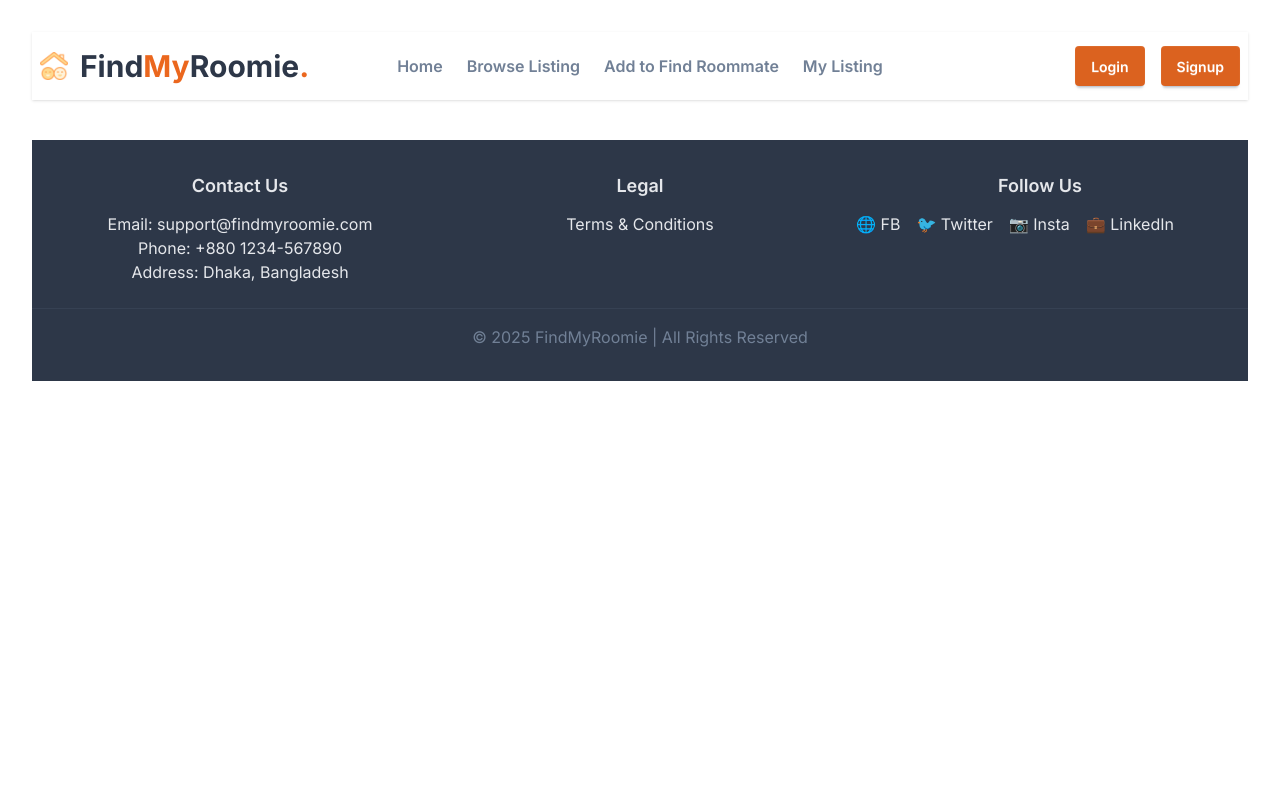
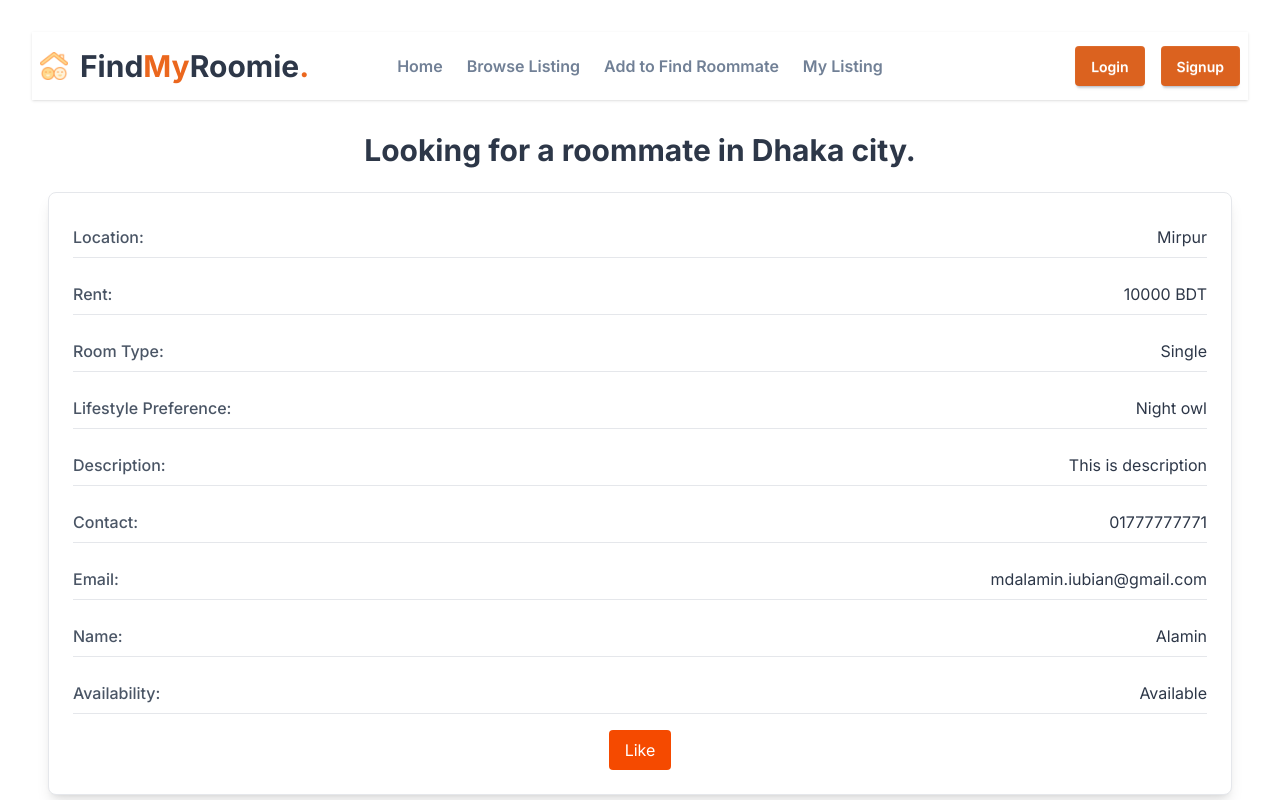
Before and after one commit to MdAlAmin1111/Rommate_Finder_Website_Client, a React (Vite) app: page /listing-details in a window 1280 px wide. Shown: the top 800 px of the page. Built offline with nearby package versions, Linux system fonts and the light colour scheme; no server answers.

Commit message:
added ListingDetails page

```diff
--- a/src/pages/Listings/ListingDetails.jsx
+++ b/src/pages/Listings/ListingDetails.jsx
@@ -1,11 +1,82 @@
 import React from 'react';
 
 const ListingDetails = () => {
+    const listing = {
+        _id: "68b267ee6ddccabf0796dddb",
+        title: "Looking for a roommate in Dhaka city.",
+        location: "Mirpur",
+        rent_amount: "10000",
+        room_type: "Single",
+        life_style_preference: "Night owl",
+        description: "This is description",
+        contact: "01777777771",
+        availability: "Available",
+        email: "mdalamin.iubian@gmail.com",
+        name: "Alamin",
+    };
 
     return (
         <div>
+            <div className="container mx-auto px-4 py-8">
+                <h1 className="text-3xl font-bold text-base-300 text-center mb-6">
+                    {listing.title}
+                </h1>
 
+                <div className="bg-white shadow-lg rounded-lg border border-gray-200 p-6 space-y-4">
+                    <div className="flex justify-between border-b border-gray-200 py-2">
+                        <span className="font-medium text-gray-600">Location:</span>
+                        <span className="text-base-300">{listing.location}</span>
+                    </div>
+
+                    <div className="flex justify-between border-b border-gray-200 py-2">
+                        <span className="font-medium text-gray-600">Rent:</span>
+                        <span className="text-base-300">{listing.rent_amount} BDT</span>
+                    </div>
+
+                    <div className="flex justify-between border-b border-gray-200 py-2">
+                        <span className="font-medium text-gray-600">Room Type:</span>
+                        <span className="text-base-300">{listing.room_type}</span>
+                    </div>
+
+                    <div className="flex justify-between border-b border-gray-200 py-2">
+                        <span className="font-medium text-gray-600">Lifestyle Preference:</span>
+                        <span className="text-base-300">{listing.life_style_preference}</span>
+                    </div>
+
+                    <div className="flex justify-between border-b border-gray-200 py-2">
+                        <span className="font-medium text-gray-600">Description:</span>
+                        <span className="text-base-300">{listing.description}</span>
+                    </div>
+
+                    <div className="flex justify-between border-b border-gray-200 py-2">
+                        <span className="font-medium text-gray-600">Contact:</span>
+                        <span className="text-base-300">{listing.contact}</span>
+                    </div>
+
+                    <div className="flex justify-between border-b border-gray-200 py-2">
+                        <span className="font-medium text-gray-600">Email:</span>
+                        <span className="text-base-300">{listing.email}</span>
+                    </div>
+
+                    <div className="flex justify-between border-b border-gray-200 py-2">
+                        <span className="font-medium text-gray-600">Name:</span>
+                        <span className="text-base-300">{listing.name}</span>
+                    </div>
+
+                    <div className="flex justify-between border-b border-gray-200 py-2">
+                        <span className="font-medium text-gray-600">Availability:</span>
+                        <span className="text-base-300">{listing.availability}</span>
+                    </div>
+
+                    <div className="text-center mt-4">
+                        <button className="px-4 py-2 bg-orange-600 text-white rounded hover:bg-orange-500 transition">
+                            Like
+                        </button>
+                    </div>
+                </div>
+            </div>
         </div>
+
     );
 };
 
```
